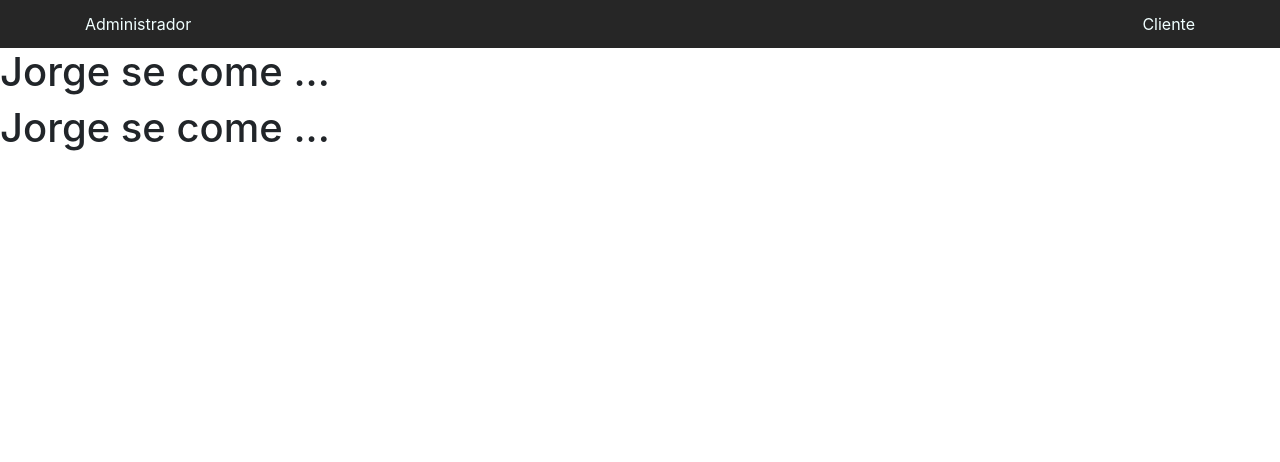
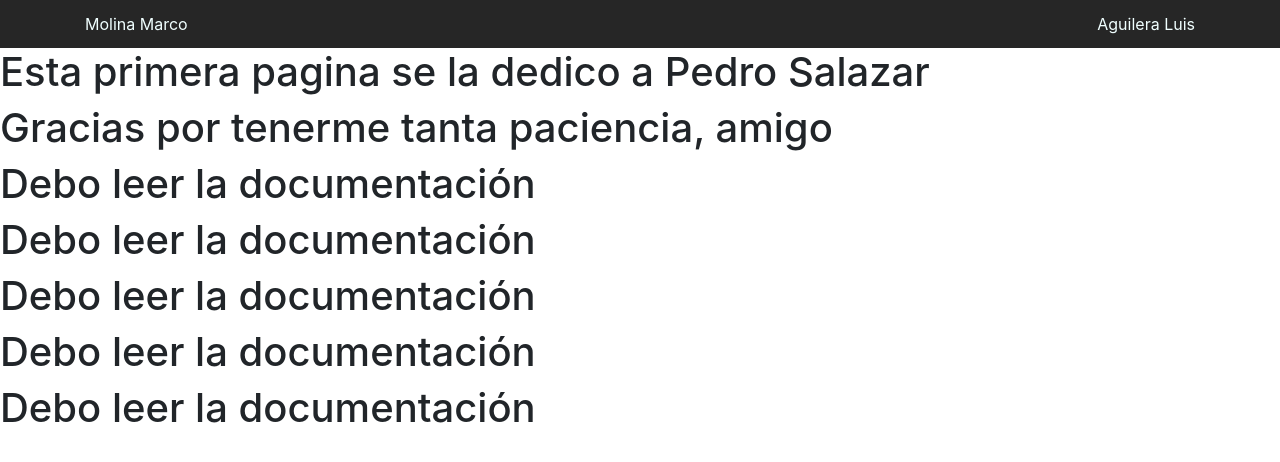
Before and after one commit to marmolinaa/RDSsubnet, an Angular app: page / in a window 1280 px wide. Shown: the top 462 px of the page. Built offline with nearby package versions, Linux system fonts and the light colour scheme.

Commit message:
V0.0.4 Dedicatorias

```diff
--- a/src/app/app.component.html
+++ b/src/app/app.component.html
@@ -1,11 +1,16 @@
 <nav class="sticky-top py-1" style="background-color: rgba(0, 0, 0, .85);">
   <div class="container d-flex flex-column flex-md-row justify-content-between">
-    <a class="py-2 d-none d-md-inline-block" routerLink="/LoginAdministrador" routerLinkActive="active"
-      style="color: azure;">Administrador</a>
-    <a class="py-2 d-none d-md-inline-block" routerLink="/LoginCliente" routerLinkActive="active"
-      style="color: azure;">Cliente</a>
+    <a class="py-2 d-none d-md-inline-block" style="color: azure;">Molina Marco</a>
+    <a class="py-2 d-none d-md-inline-block" style="color: azure;">Aguilera Luis</a>
   </div>
 </nav>
 
-<h1>Jorge se come ...</h1>
-<h1>Jorge se come ...</h1>
+
+<h1>Esta primera pagina se la dedico a Pedro Salazar</h1>
+<h1>Gracias por tenerme tanta paciencia, amigo</h1>
+
+<h1>Debo leer la documentación</h1>
+<h1>Debo leer la documentación</h1>
+<h1>Debo leer la documentación</h1>
+<h1>Debo leer la documentación</h1>
+<h1>Debo leer la documentación</h1>
```
